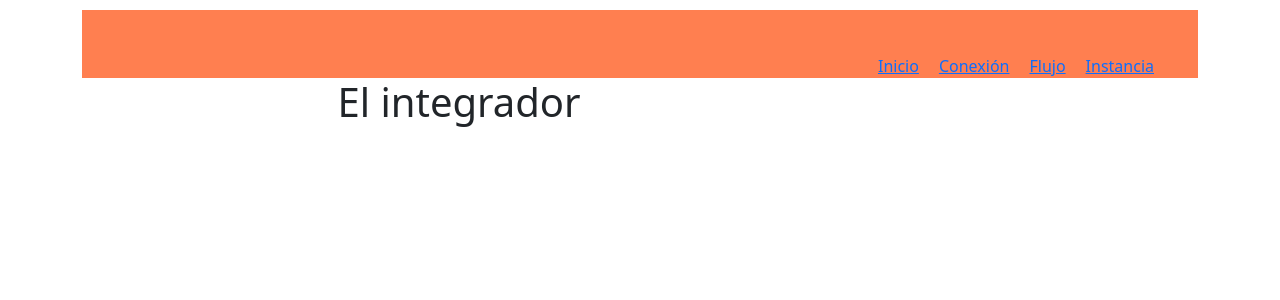
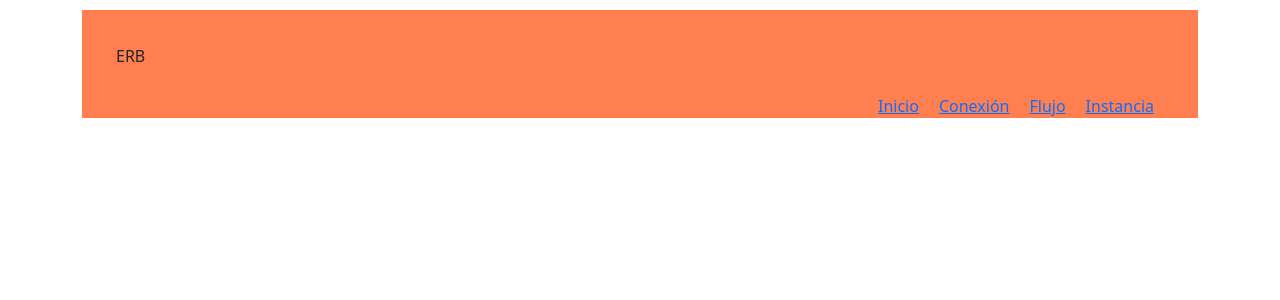
Before and after one commit to javblanco/grupo02-final, an Angular app in the folder src/main/angular/: page / in a window 1280 px wide. Shown: the top 300 px of the page. Built offline with nearby package versions, Linux system fonts and the light colour scheme.

Commit message:
cambios de cors

```diff
--- a/src/main/angular/src/app/componentes/app.component.html
+++ b/src/main/angular/src/app/componentes/app.component.html
@@ -2,7 +2,7 @@
 <div class="container">
   <app-header></app-header>
   <div class="row">
-    <h1><p class="text-center">El integrador</p></h1>
+
   </div>
 </div>
 <div class="container"></div>
--- a/src/main/angular/src/app/componentes/header/header.component.css
+++ b/src/main/angular/src/app/componentes/header/header.component.css
@@ -2,6 +2,8 @@ nav{
     background-color: coral;
     padding: 34px;
 }
+
+
 
 nav ul{
     float: right;
--- a/src/main/angular/src/app/componentes/header/header.component.html
+++ b/src/main/angular/src/app/componentes/header/header.component.html
@@ -1,5 +1,7 @@
 <nav>
+    <p class="text-left">ERB</p>
     <ul>
+
         <li><a href="/">Inicio</a></li>
         <li><a href="/conexiones">Conexión</a></li>
         <li><a href="/flujo">Flujo</a></li>
```
